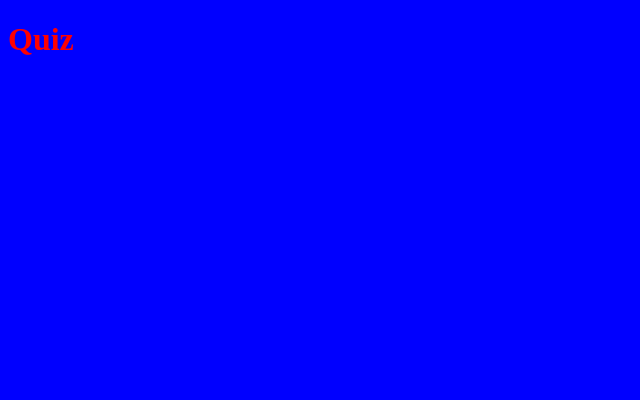
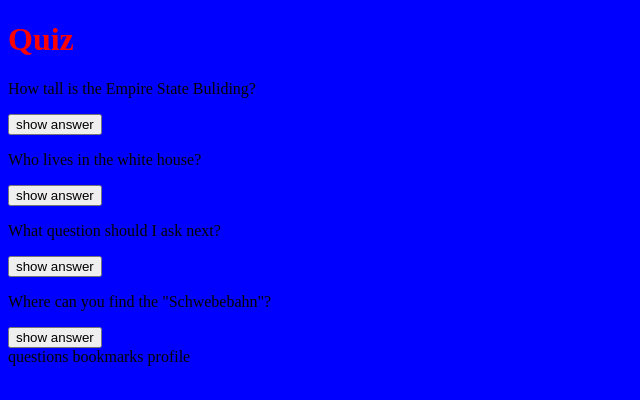
Before and after one commit to JohannaHopp/quiz-app, a plain HTML site: page index.html in a window 1280 px wide. Shown: the whole page, without its empty margins (0-640 px from the left). Drawn offline with Linux system fonts and the light colour scheme.

Commit message:
add questions

```diff
--- a/index.html
+++ b/index.html
@@ -12,10 +12,37 @@
     <head>
       <h1>Quiz</h1>
     </head>
+
     <!--main-section-->
-    <main></main>
+    <main>
+      <section class="question-card1">
+        <p class="question1">How tall is the Empire State Buliding?</p>
+        <button class="answer" type="button">show answer</button>
+      </section>
+
+      <section class="question-card2">
+        <p class="question2">Who lives in the white house?</p>
+        <button class="answer2" type="button">show answer</button>
+      </section>
+
+      <section class="question-card3">
+        <p class="question3">What question should I ask next?</p>
+        <button class="answer3" type="button">show answer</button>
+      </section>
+
+      <section class="question-card4">
+        <p class="question4">Where can you find the "Schwebebahn"?</p>
+        <button class="question4">show answer</button>
+      </section>
+    </main>
 
     <!--footer-section-->
-    <footer></footer>
+    <footer>
+      <nav class="nav">
+        <a>questions</a>
+        <a>bookmarks</a>
+        <a>profile</a>
+      </nav>
+    </footer>
   </body>
 </html>
```
